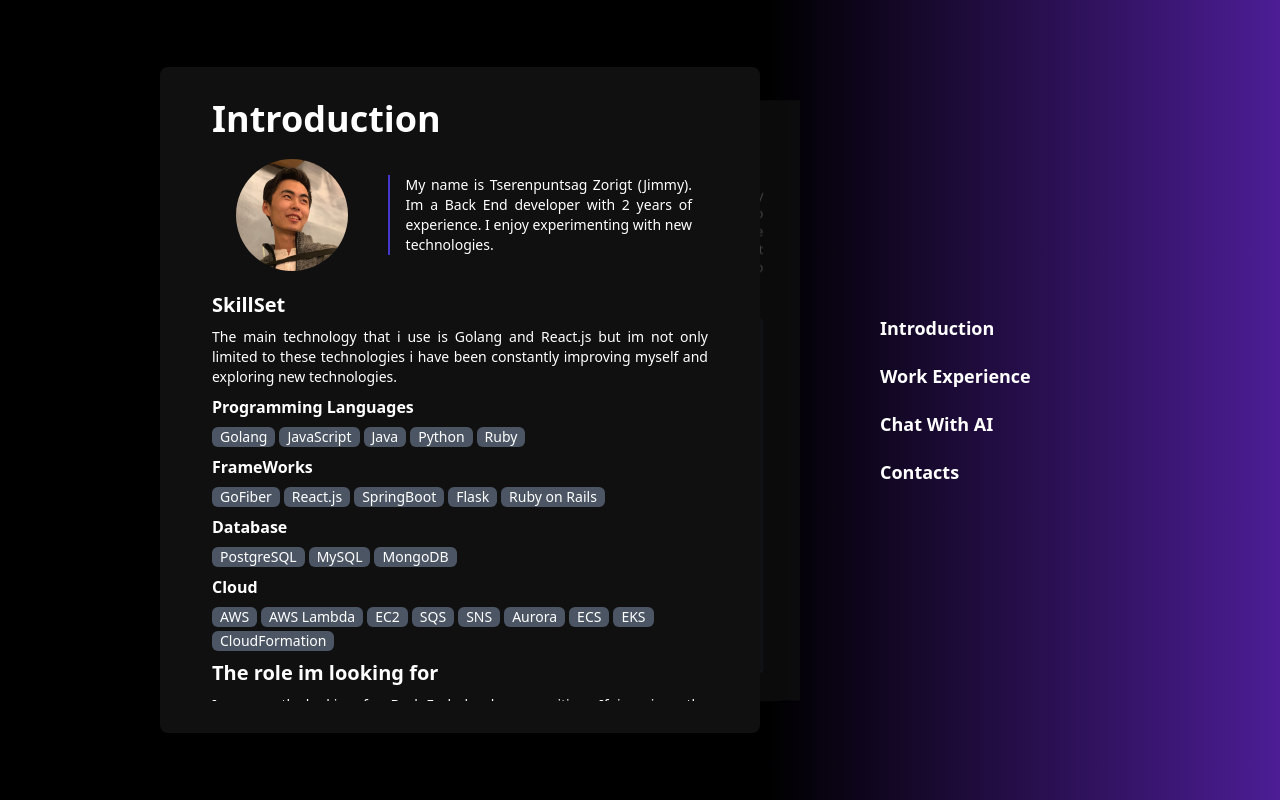
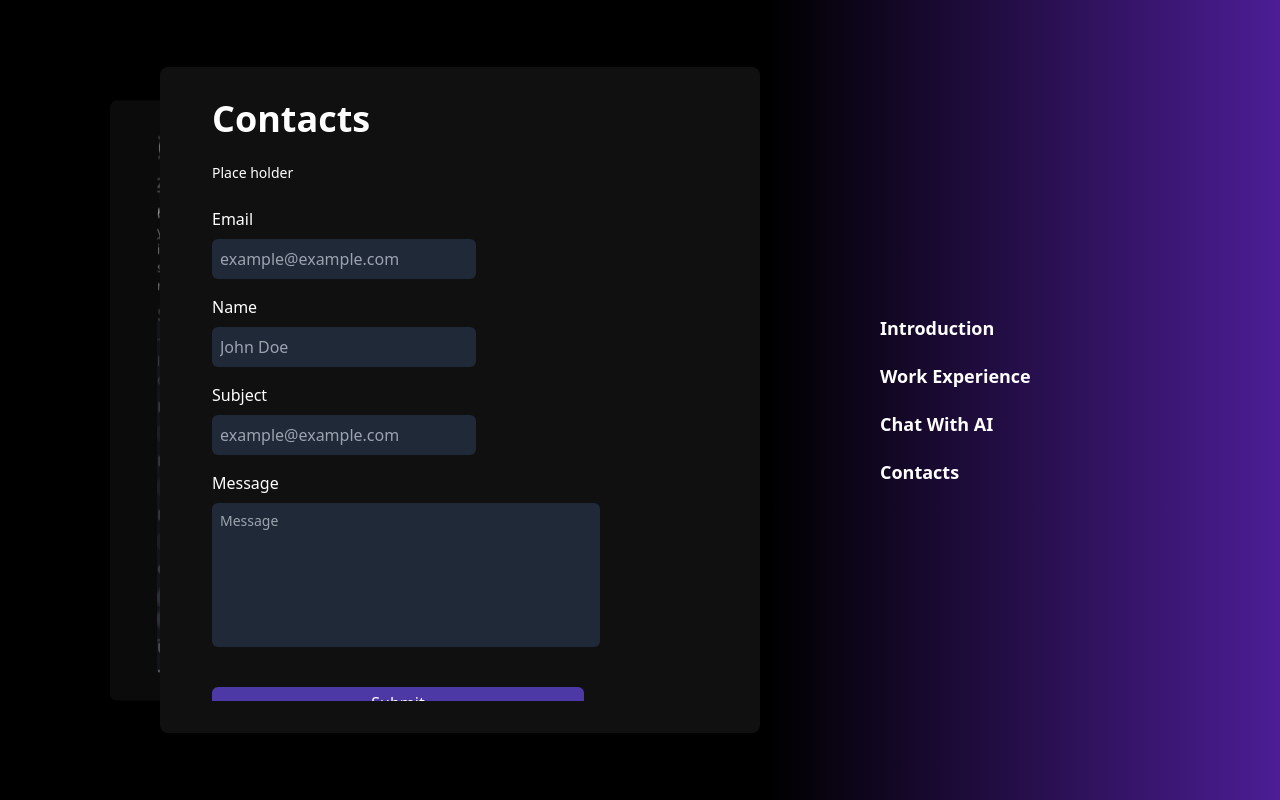
Before and after one commit to SonnyJimm/protofolio-tailwind, a React (Create React App) app: page / in a window 1280 px wide. Built offline with nearby package versions, Linux system fonts and the light colour scheme.

Commit message:
CONTACT PAGE ALMOST DONE

```diff
--- a/src/App.tsx
+++ b/src/App.tsx
@@ -7,7 +7,7 @@ import WorkExperiencePage from "pages/WorkExp";
 import { useState } from "react";
 const App = () => {
   const [active, setActive] = useState<ActiveScreen>({
-    currentIndex: 1,
+    currentIndex: 4,
     background: "sm:to-violet-900",
   });
   const setActiveIndex = (index: Number) => {
--- /dev/null
+++ b/src/components/Contact/InputComponent.tsx
@@ -0,0 +1,22 @@
+import { FormInputProps } from "interfaces"
+
+const InputComponent: React.FC<FormInputProps> =({name,value,placeHolder,onChange,error})=>{
+    const onChangeField = (e: React.FormEvent<HTMLInputElement>) =>{
+        onChange(e.currentTarget.value);
+    }
+    return <>
+        <label>{name}</label>
+        <input
+          className="bg-gray-800 rounded-md p-2 w-full lg:w-1/2 focus:shadow-3xl"
+          placeholder={placeHolder}
+          value={value}
+          onChange={onChangeField}
+        />
+        <div className={"transition-all duration-500 overflow-hidden " + (error.length === 0 ? "h-0" : " h-5")}>
+            <span className=" text-red-500 text-sm w-full lg:w-fit">
+                {error}
+            </span>
+        </div>
+    </>
+}
+export default InputComponent
--- a/src/components/index.tsx
+++ b/src/components/index.tsx
@@ -17,6 +17,8 @@ import ChatClient from "./Chat/ChatClient";
 import ChatServer from "./Chat/ChatServer";
 import InputField from "./Chat/InputField";
 
+import InputComponent from "./Contact/InputComponent";
+
 export {
   Container,
   Content,
@@ -34,5 +36,6 @@ export {
   ChatWrapper,
   ChatClient,
   ChatServer,
-  InputField
+  InputField,
+  InputComponent,
 };
--- a/src/pages/Contact.tsx
+++ b/src/pages/Contact.tsx
@@ -1,42 +1,37 @@
-import { CardWrapper, PageHeader, Paragraph } from "components";
+import { CardWrapper, InputComponent, PageHeader, Paragraph } from "components";
 import { PageProp } from "interfaces";
+import { useState } from "react";
 
 const ContactPage: React.FC<PageProp> = ({ activeIndex, index }) => {
+  const [email, setEmail] = useState<string>("");
+  const [emailError, setEmailError] = useState<string>("");
+  const [name, setName] = useState<string>("");
+  const [nameError, setNameError] = useState<string>("");
+  const [subject, setSubject] = useState<string>("");
+  const [subjectError, setSubjectError] = useState<string>("");
+  const onSubmit = (e: React.FormEvent<HTMLFormElement>)=>{
+    e.preventDefault();
+    setEmailError("error on email");
+    setNameError("error on name");
+    setSubjectError("error on subject");
+  }
   return (
     <CardWrapper activeIndex={activeIndex} index={index}>
       <PageHeader>Contacts</PageHeader>
       <br />
       <Paragraph>Place holder</Paragraph>
       <br />
-      <form className="flex flex-col gap-2">
-        <label>Email</label>
-        <input
-          className="bg-gray-800 rounded-md p-2 w-1/2 focus:shadow-3xl"
-          placeholder="example@mail.com"
-        />
-        <label>Name</label>
-        <input
-          className="bg-gray-800 rounded-md p-2 w-1/2 focus:shadow-3xl"
-          placeholder="John Doe"
-        />
-
-        <label>Subject</label>
-        <input
-          className="bg-gray-800 rounded-md p-2 w-1/2 focus:shadow-3xl"
-          placeholder="Subject"
-        />
-
-        <label>Phone</label>
-        <input
-          className="bg-gray-800 rounded-md p-2 w-1/2 focus:shadow-3xl"
-          placeholder="000-000-0000"
-        />
-
+      <form className="flex flex-col gap-2 transition-all duration-300" onSubmit={onSubmit}>
+        <InputComponent name={"Email"} value={email} onChange={setEmail} error={emailError} placeHolder="example@example.com"/>
+        <InputComponent name={"Name"} value={name} onChange={setName} error={nameError} placeHolder="John Doe"/>
+        <InputComponent name={"Subject"} value={subject} onChange={setSubject} error={subjectError} placeHolder="example@example.com"/>
         <label>Message</label>
         <textarea
-          className="h-32 w-3/4 bg-gray-800 rounded-md p-2 text-sm leading-thight focus:shadow-3xl"
+          className="h-32 w-full lg:w-3/4 bg-gray-800 rounded-md p-2 text-sm leading-thight focus:shadow-3xl"
           placeholder="Message"
         />
+        <br/>
+        <button className="h-8 w-full lg:w-3/4 rounded-md align-middle text-center bg-[#4d39a6] disabled:opacity-50 active:opacity-50 disabled:cursor-not-allowed">Submit</button>
       </form>
     </CardWrapper>
   );
--- a/src/pages/Intro.tsx
+++ b/src/pages/Intro.tsx
@@ -44,7 +44,7 @@ const IntroPage: React.FC<PageProp> = ({ activeIndex, index }) => {
         <SkillCard>Python</SkillCard>
         <SkillCard>Ruby</SkillCard>
       </SkillCardWrapper>
-      <PageHeaderSmall>FrameWorks</PageHeaderSmall>
+      <PageHeaderSmall>Frameworks</PageHeaderSmall>
       <SkillCardWrapper>
         <SkillCard>GoFiber</SkillCard>
         <SkillCard>React.js</SkillCard>
--- a/tailwind.config.js
+++ b/tailwind.config.js
@@ -5,6 +5,21 @@ module.exports = {
     extend: {
       boxShadow: {
         "3xl": "0px 0px 4px 0px rgba(255, 255, 255, 0.3)",
+      },
+      keyframes: {
+        popIn: {
+          "0%": {
+            transform: "scale(0)",
+            opacity: "0",
+          },
+          "100%": {
+            transform: "scale(1)",
+            opacity: "1",
+          },
+        },
+      },
+      animation: {
+        pop: "popIn 800ms linear",
       },
     },
   },
```
Also changed, not shown: src/interfaces/index.ts (+9 -0 lines), src/pages/ChatGpt.tsx (line endings or trailing spaces).
